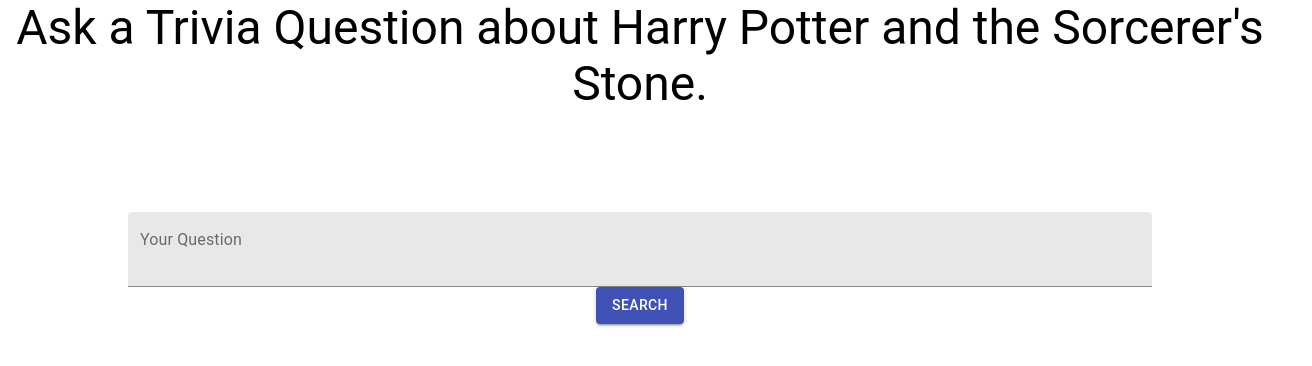
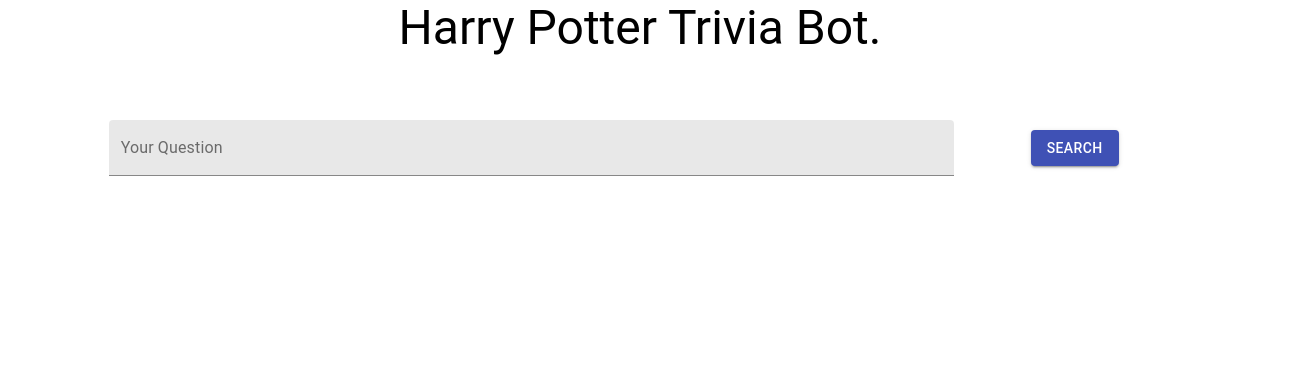
Before and after one commit to caltonji/HPFrontend, a React (Create React App) app: page / in a window 1280 px wide. Shown: the top 366 px of the page, 1312 px wide, since content can reach past the window. Built offline with nearby package versions, Linux system fonts and the light colour scheme.

Commit message:
Setup for the new branch

```diff
--- a/package.json
+++ b/package.json
@@ -4,6 +4,7 @@
   "private": true,
   "dependencies": {
     "@material-ui/core": "^4.12.4",
+    "@material-ui/lab": "^4.0.0-alpha.61",
     "@testing-library/jest-dom": "^4.2.4",
     "@testing-library/react": "^9.5.0",
     "@testing-library/user-event": "^7.2.1",
@@ -16,6 +17,7 @@
     "axios": "^0.20.0",
     "qs": "^6.9.4",
     "react": "^16.13.1",
+    "react-autocomplete-hint": "^2.0.0",
     "react-dom": "^16.13.1",
     "react-router-dom": "^5.2.0",
     "react-scripts": "3.4.3",
--- a/src/Components/QueryHP.css
+++ b/src/Components/QueryHP.css
@@ -1,11 +1,11 @@
 .GetToken-login-button {
-    margin-top:150px !important;
+    margin-top: 150px !important;
 }
 
-.GetToken-text {
+/* .GetToken-text {
     margin-top:100px !important;
     max-width: 80%;
-}
+} */
 
 .GetToken-spinner {
     position: absolute;
--- a/src/Components/QueryHP.tsx
+++ b/src/Components/QueryHP.tsx
@@ -6,39 +6,31 @@
     Typography
 }
     from '@material-ui/core';
+import Autocomplete from '@material-ui/lab/Autocomplete';
 import * as React from 'react';
 import axios from 'axios';
 import './QueryHP.css';
 
-interface APIResponse {
-    responses: IResponse[]
-}
-
-interface IResponse {
-    answer: string,
-    passage: string,
-    start: number,
-    end: number,
-    score: number
-}
-
 interface IQueryHPState {
     query: string,
-    lastResponse: IResponse | null,
-    loading: boolean
+    answer: string,
+    loading: boolean,
+    options: string[]
 }
-const title = "Ask a Trivia Question about Harry Potter and the Sorcerer's Stone.";
-const base_uri = "http://harrypotterb2.azurewebsites.net"
+const title = "Harry Potter Trivia Bot.";
+const base_uri = "https://harrypotterf1.azurewebsites.net"
 
 export default class QueryHP extends React.Component<any, IQueryHPState> {
+    private timeout: any;
 
     constructor(props: any) {
         super(props);
 
         this.state = {
             query: "",
-            lastResponse: null,
-            loading: false
+            answer: "",
+            loading: false,
+            options: []
         }
     }
 
@@ -49,20 +41,19 @@
             loading: true
         });
 
-        axios.get<APIResponse>(base_uri + "/search", {
+        axios.get<string>(base_uri + "/answer", {
             params: {
-              q: query
+                query: query
             },
         })
             .then((response) => {
                 console.log(response);
-            const data = response.data
                 this.setState({
-                lastResponse: data.responses[0],
+                    answer: response.data,
                     loading: false
                 })
             })
-        .catch( (error) => {
+            .catch((error) => {
                 console.log(error);
                 this.clearState();
             });
@@ -70,17 +61,44 @@
 
     private clearState = () => {
         this.setState({
-            lastResponse: null,
+            answer: "",
             loading: false
         });
     }
 
-    private handleSubmit= () => {
+    private handleSubmit = () => {
         this.get_responses(this.state.query)
     }
 
-    private onChangeQuery = (event: React.ChangeEvent<HTMLTextAreaElement>) => {
-        this.setState({query: event.target.value});
+    private onChangeQuery = (newValue: string, lookupSuggestions: boolean) => {
+        this.setState({ query: newValue });
+        console.log("Updating query to " + newValue)
+        if (lookupSuggestions) {
+            if (this.timeout) clearTimeout(this.timeout);
+            this.timeout = setTimeout(() => {
+                const query = this.state.query;
+                console.log("Searching for: " + query);
+                // this.setState({ options: [this.state.query + "the rest of suggestion"] })
+                axios.get<string>(base_uri + "/autocomplete", {
+                    params: {
+                        query: query
+                    },
+                })
+                    .then((response) => {
+                        console.log(response);
+                        const data = response.data;
+                        const suggestion = query + data;
+                        console.log("Setting options to " + suggestion);
+                        this.setState({
+                            options: [suggestion],
+                        });
+                    })
+                    .catch((error) => {
+                        console.log(error);
+                        this.clearState();
+                    });
+            }, 800);
+        }
     };
 
 
@@ -90,44 +108,68 @@
                 container
                 direction="column"
                 alignItems="center"
+                justifyContent="center"
+                spacing={8}
             >
+                <Grid item>
                     <Typography variant="h3">
                         {title}
                     </Typography>
+                </Grid>
+                <Grid item container>
+                    <Grid
+                        container
+                        direction="row"
+                        justifyContent="center"
+                        alignItems="center"
+                        spacing={3}>
+                        <Grid item xs={8} md={8} >
+                            <Autocomplete
+                                id="combo-box-demo"
+                                freeSolo
+                                fullWidth
+                                disableClearable
+                                options={this.state.options}
+                                value={this.state.query}
+                                onInputChange={(event: any, newValue: string) => {
+                                    console.log("value from input chnage")
+                                    this.onChangeQuery(newValue, false);
+                                }}
+                                renderInput={(params) =>
                                     <TextField
+                                        {...params}
                                         className="GetToken-text"
                                         id="filled-multiline-flexible"
                                         label="Your Question"
-                        multiline
+                                        onChange={(event: React.ChangeEvent<HTMLTextAreaElement>) => {
+                                            this.onChangeQuery(event.target.value, true);
+                                        }}
                                         fullWidth
-                        value={ this.state.query }
-                        onChange={ this.onChangeQuery }
-                        rows={2}
                                         variant="filled"
                                     />
-                    <Grid item className="create__createbuttonwrapper">
+                                } />
+                        </Grid>
+                        <Grid item className="create__createbuttonwrapper" xs={2} md={2}>
                             <Button
-                            className={ "create__button" }
-                            disabled={ this.state.loading}
+                                className={"create__button"}
+                                disabled={this.state.loading}
                                 variant="contained"
                                 color="primary"
-                            onClick={ this.handleSubmit }>
+                                onClick={this.handleSubmit}>
                                 Search
                             </Button>
-                        { this.state.loading &&
+                            {this.state.loading &&
                                 <CircularProgress size={36} className="create__createbuttonspinner" />
                             }
                         </Grid>
+                    </Grid>
+                </Grid>
                 {
-                        !!this.state.lastResponse &&
+                    !!this.state.answer &&
                     <Grid item>
-                                <Typography variant="h3">
-                                    {this.state.lastResponse.answer}
-                                </Typography>
-                                <Typography variant="body1">
-                                    {this.state.lastResponse.passage.substring(0, this.state.lastResponse.start) }
-                                    <span className='bold'>{ this.state.lastResponse.passage.substring(this.state.lastResponse.start, this.state.lastResponse.end) }</span>
-                                    { this.state.lastResponse.passage.substring(this.state.lastResponse.end) }
+                        <Typography variant="h6">Answer</Typography>
+                        <Typography variant="h4">
+                            {this.state.answer}
                         </Typography>
                     </Grid>
                 }
```
Also changed, not shown: 1 other file (tests, documents, lock files or other folders). Lines whose indentation alone changed are shown as unchanged.
